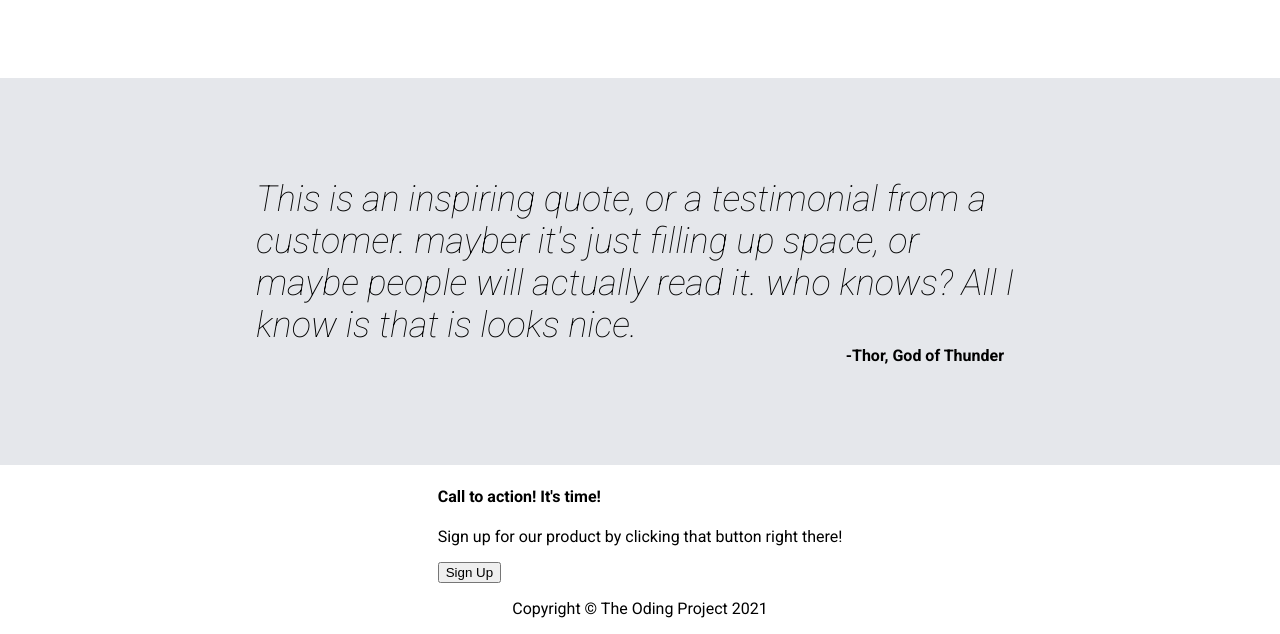
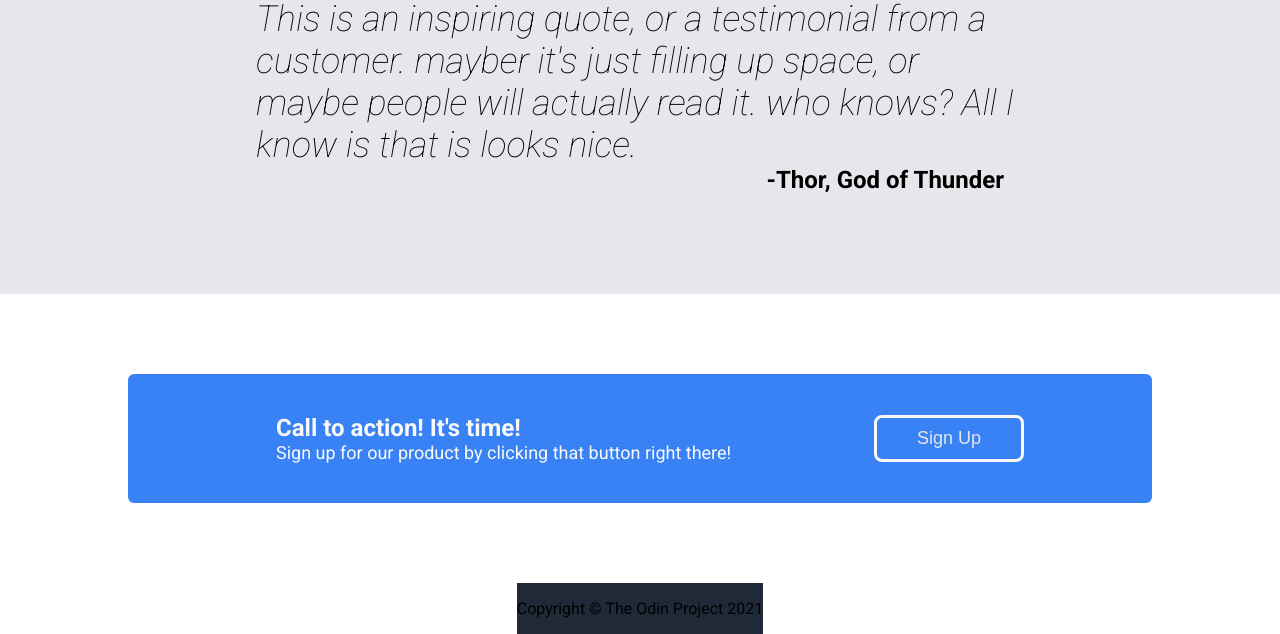
Before and after one commit to naftalanga/Landing_Page, a plain HTML site: page index.html in a window 1280 px wide. Shown: the part 966-1600 px from the top of the page. Drawn offline with Linux system fonts and the light colour scheme.

Commit message:
add information section style

```diff
--- a/index.html
+++ b/index.html
@@ -65,14 +65,16 @@
 
     <div class="contact">
         <div class="contact-box">
-            <h4>Call to action! It's time!</h4>
-            <p>Sign up for our product by clicking that button right there!</p>
+            <div class="call-to-action">
+                <h4>Call to action! It's time!</h4>
+                <p>Sign up for our product by clicking that button right there!</p>
+            </div>
             <button class="contact-button">Sign Up</button>
         </div>
     </div>
 
     <div class="footer">
-        <p>Copyright © The Oding Project 2021</p>
+        <p>Copyright © The Odin Project 2021</p>
     </div>
 </body>
 </html>
--- a/style/styles.css
+++ b/style/styles.css
@@ -139,10 +139,60 @@ body {
     display: flex;
     font-size: 36px;
     font-style: italic;
-    font-weight: lighter;
+    font-weight: 200;
     margin: 0px;
 }
 
 .quote h4 {
     margin: 0px 20px 100px 0px;
+    font-size: 24px;
 }
+
+.contact {
+    display: flex;
+    background-color: #3882F6;
+    border-radius: 6px;
+    margin: 80px 10%;
+    align-self: stretch;
+    padding: 20px 10%;
+    color: #F9FAF8;
+    align-items: stretch;
+}
+
+.contact-box {
+    display: flex;
+    flex-direction: row;
+    align-items: center;
+    width: 100%;
+}
+
+.call-to-action {
+    display: flex;
+    flex-direction: column;
+    margin: 20px 20px;
+}
+
+.call-to-action h4 {
+    font-size: 24px;
+    margin: 0px;
+}
+
+.call-to-action p {
+    font-size: 18px;
+    margin: 0px;
+}
+
+.contact-button {
+    font-size: 18px;
+    color: #E5E7EB;
+    background-color: #3882F6;
+    border: 3px solid #F9FAF8;
+    justify-self: flex-end;
+    padding: 10px 40px;
+    border-radius: 8px;
+    margin-left: auto;
+}
+
+.footer {
+    background-color: #1F2937;
+}
```
